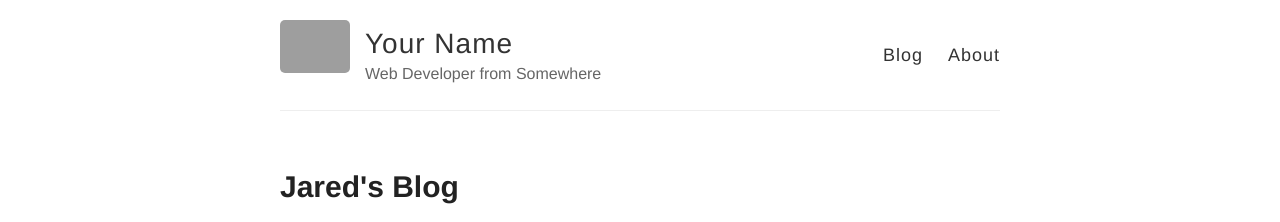
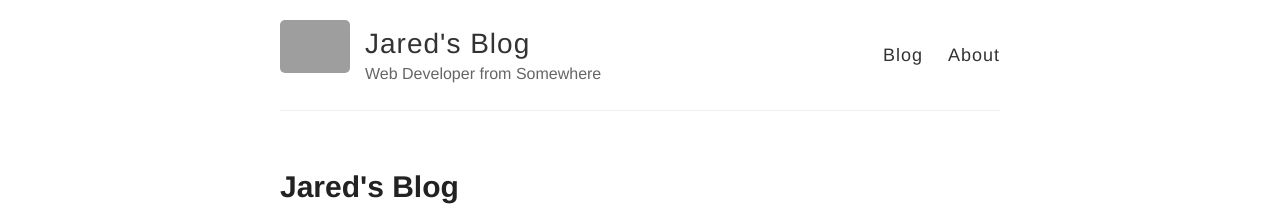
Before and after one commit to jwilber/old_website, a Jekyll site: the page built from _posts/2014-3-3-Hello-World.md, in a window 1280 px wide. Shown: the top 222 px of the page. Built offline with Jekyll 4.4.1, drawn with Linux system fonts in a browser that asks for light colours; grey boxes are pictures that could not be loaded.

Commit message:
Update _config.yml

```diff
--- a/_config.yml
+++ b/_config.yml
@@ -3,7 +3,7 @@
 #
 
 # Name of your site (displayed in the header)
-name: Your Name
+name: Jared's Blog
 
 # Short bio or description (displayed in the header)
 description: Web Developer from Somewhere
@@ -47,7 +47,7 @@ url:
 # (http://yourusername.github.io/repository-name)
 # and NOT your User repository (http://yourusername.github.io)
 # then add in the baseurl here, like this: "/repository-name"
-baseurl: ""
+baseurl: "/jwilber"
 
 #
 # !! You don't need to change any of the configuration flags below !!
```
